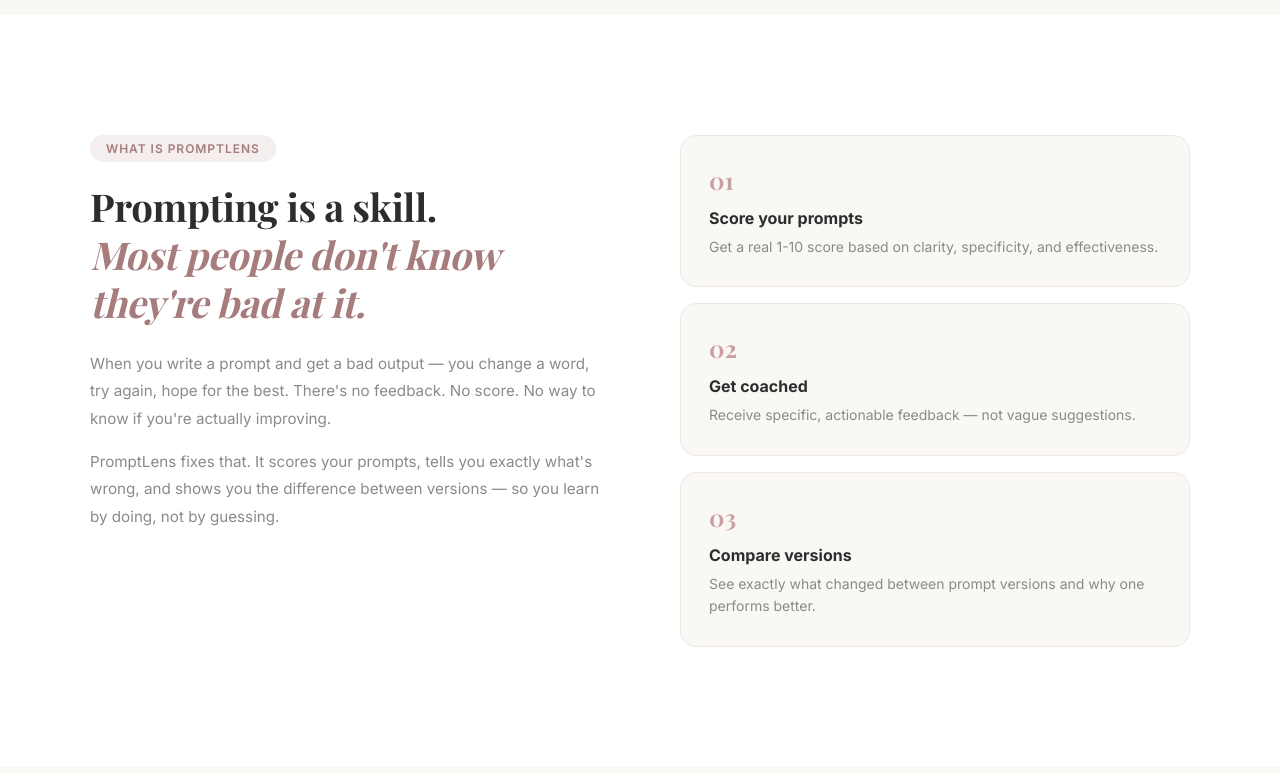
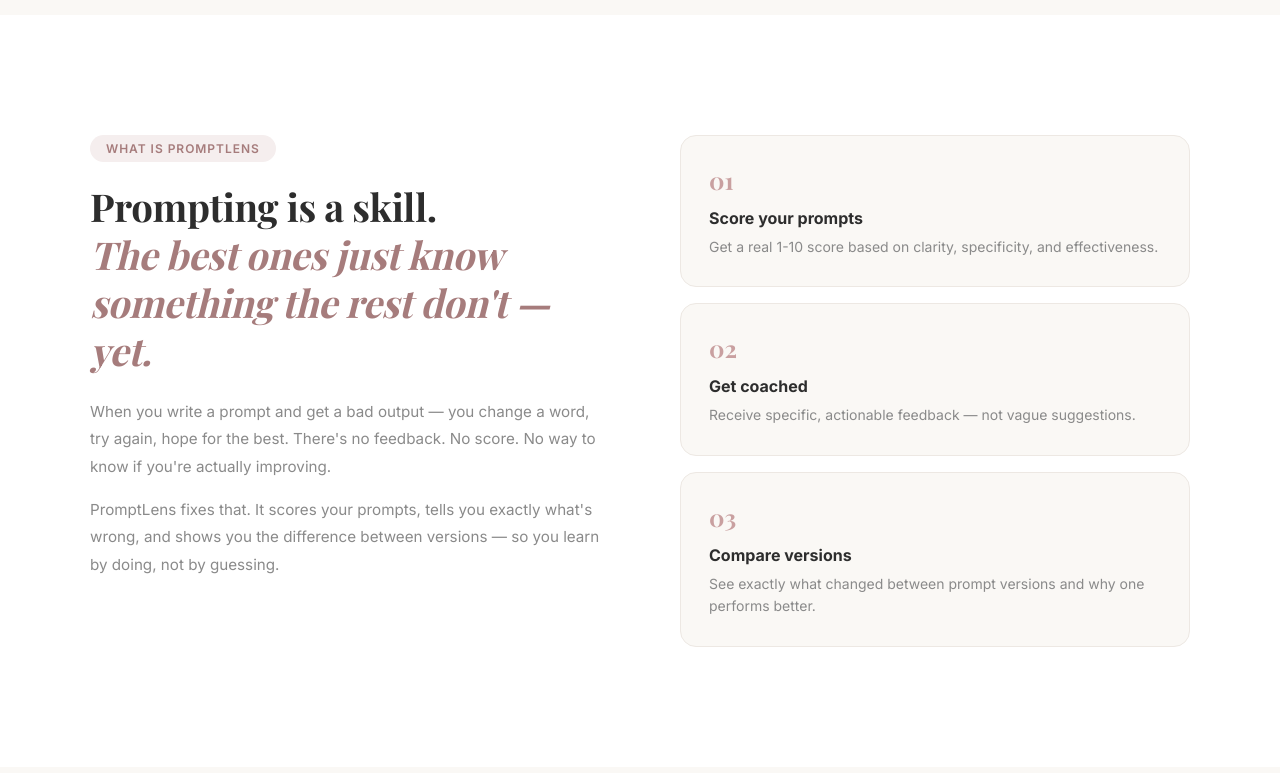
Before and after one commit to VineelaVaikunthapu/PromptLens, a Flask app: page / in a window 1280 px wide. Shown: the part 785-1558 px from the top of the page. Run offline with Flask 3, Linux system fonts and the light colour scheme; some web fonts are replaced.

Commit message:
update about section copy - more empowering tone

```diff
--- a/templates/index.html
+++ b/templates/index.html
@@ -75,8 +75,7 @@
         <div class="about-inner">
             <div class="about-text reveal">
                 <div class="section-tag">What is PromptLens</div>
-                <h2>Prompting is a skill.<br><em>Most people don't know they're bad at it.</em></h2>
-                <p>When you write a prompt and get a bad output — you change a word, try again, hope for the best. There's no feedback. No score. No way to know if you're actually improving.</p>
+                <h2>Prompting is a skill.<br><em>The best ones just know something the rest don't — yet.</em></h2>                <p>When you write a prompt and get a bad output — you change a word, try again, hope for the best. There's no feedback. No score. No way to know if you're actually improving.</p>
                 <p>PromptLens fixes that. It scores your prompts, tells you exactly what's wrong, and shows you the difference between versions — so you learn by doing, not by guessing.</p>
             </div>
             <div class="about-cards reveal">
```
